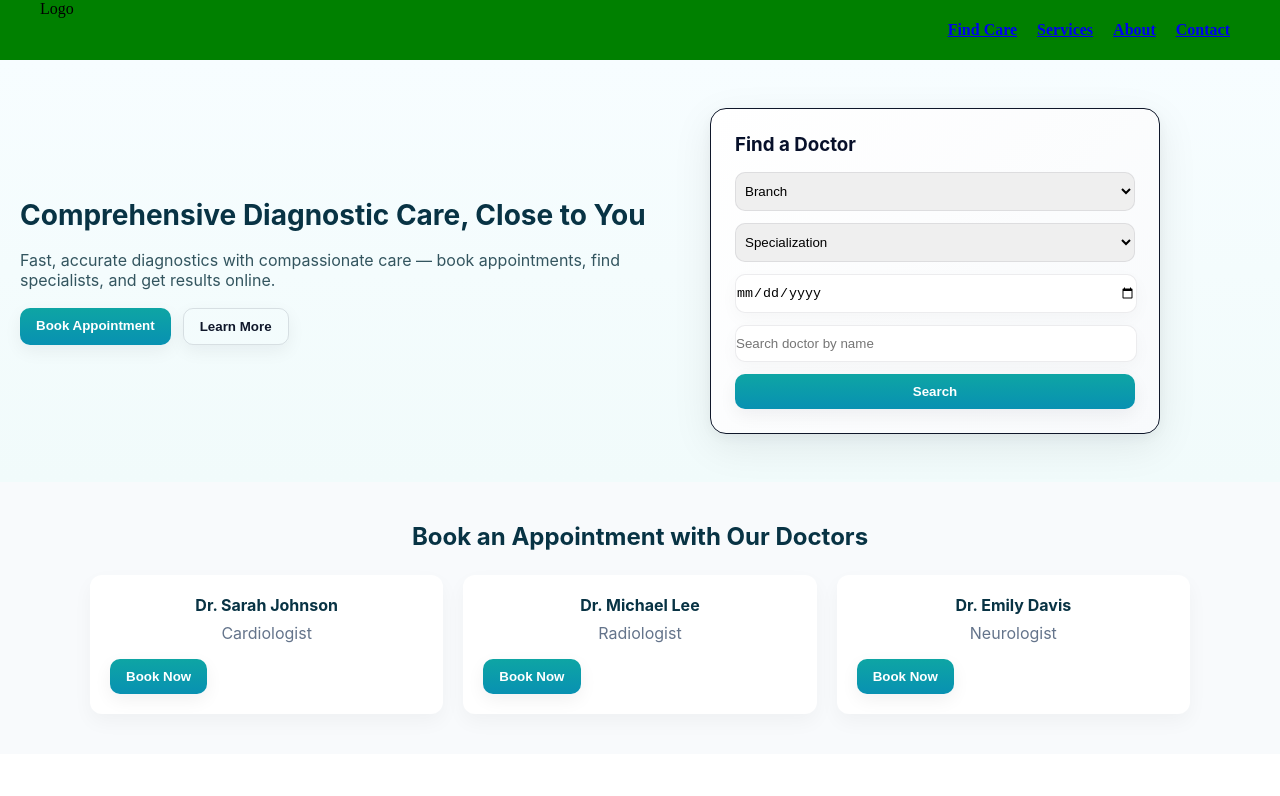
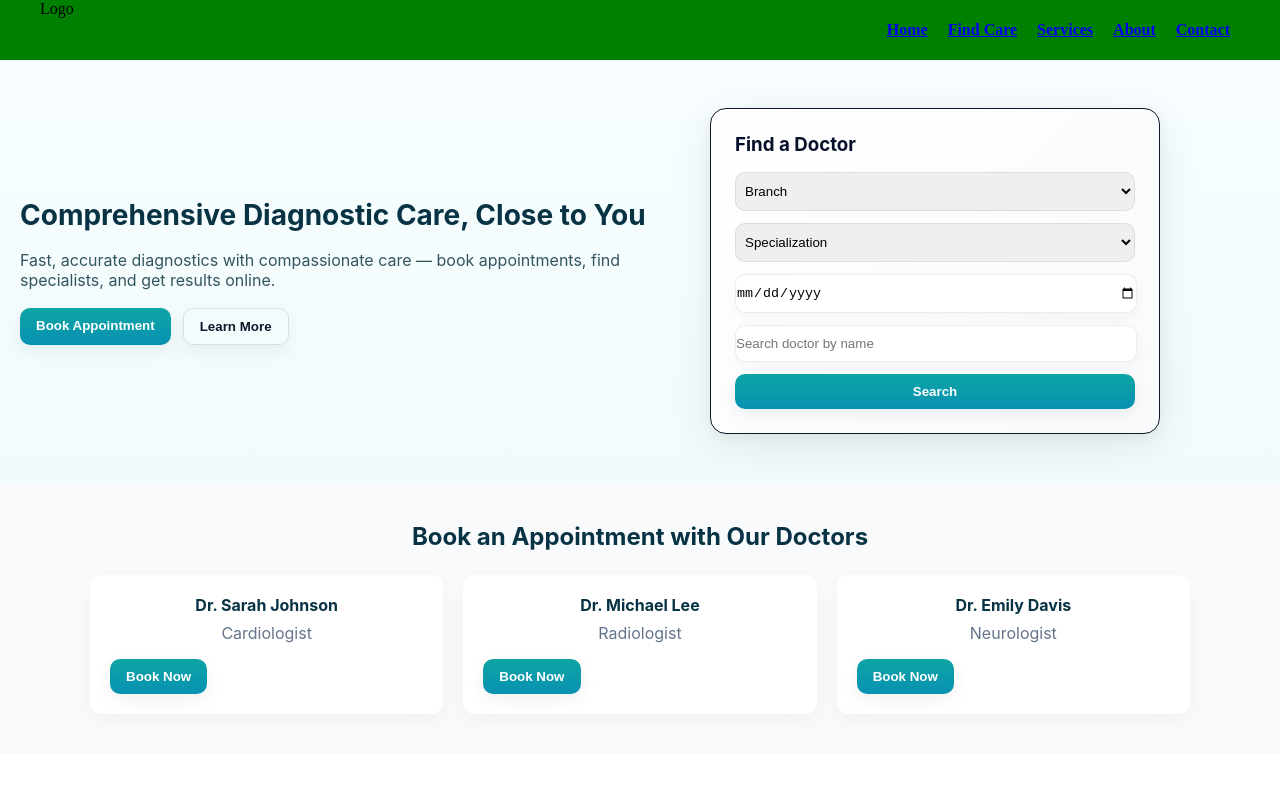
Before and after one commit to DarkEgale/Asar-Alo, a React (Vite) app in the folder my-react-app/: page / in a window 1280 px wide. Shown: the top 796 px of the page. Built offline with nearby package versions, Linux system fonts and the light colour scheme.

Commit message:
Add Home link to navbar for direct access to home page

```diff
--- a/my-react-app/src/Components/NavigationMenu/Navbar.jsx
+++ b/my-react-app/src/Components/NavigationMenu/Navbar.jsx
@@ -18,6 +18,7 @@
                     <span className="bar"></span>
                 </button>
                 <ul className={menuOpen ? 'nav-menu active' : 'nav-menu'}>
+                    <li><Link to="/" onClick={() => setMenuOpen(false)}>Home</Link></li>
                     <li><Link to="/find-care" onClick={() => setMenuOpen(false)}>Find Care</Link></li>
                     <li><Link to="/services" onClick={() => setMenuOpen(false)}>Services</Link></li>
                     <li><Link to="/about" onClick={() => setMenuOpen(false)}>About</Link></li>
```
